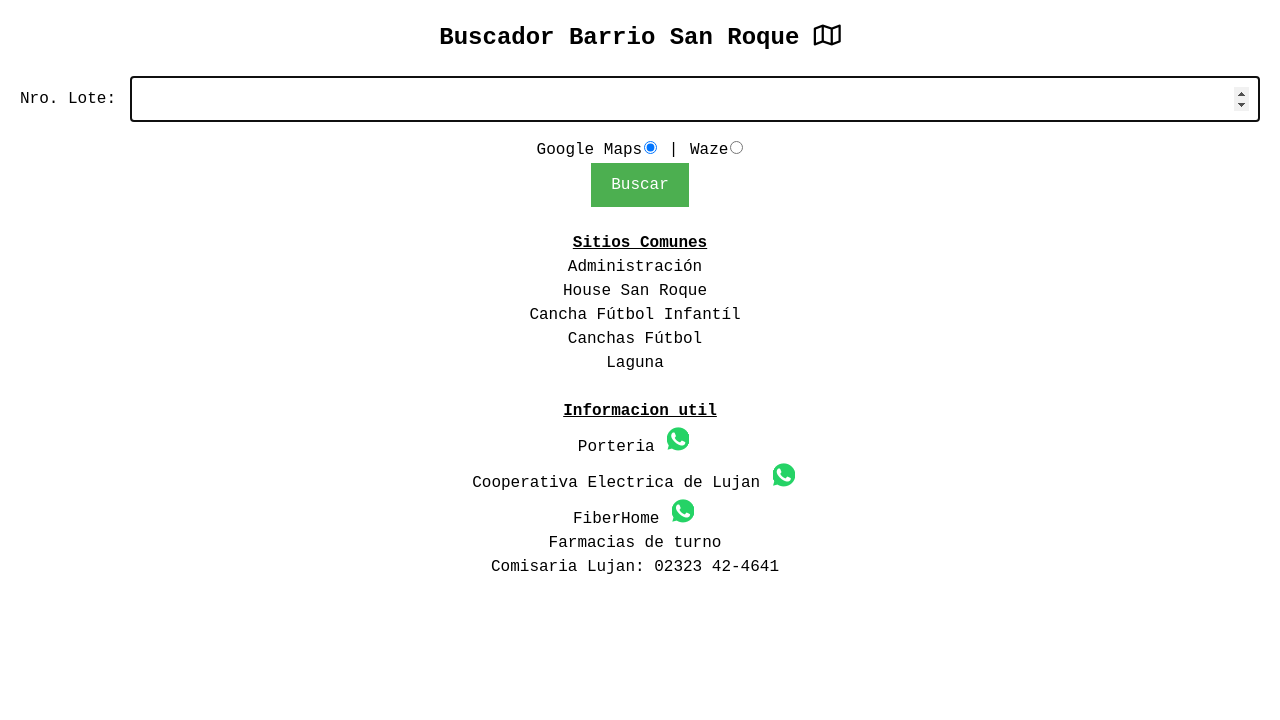
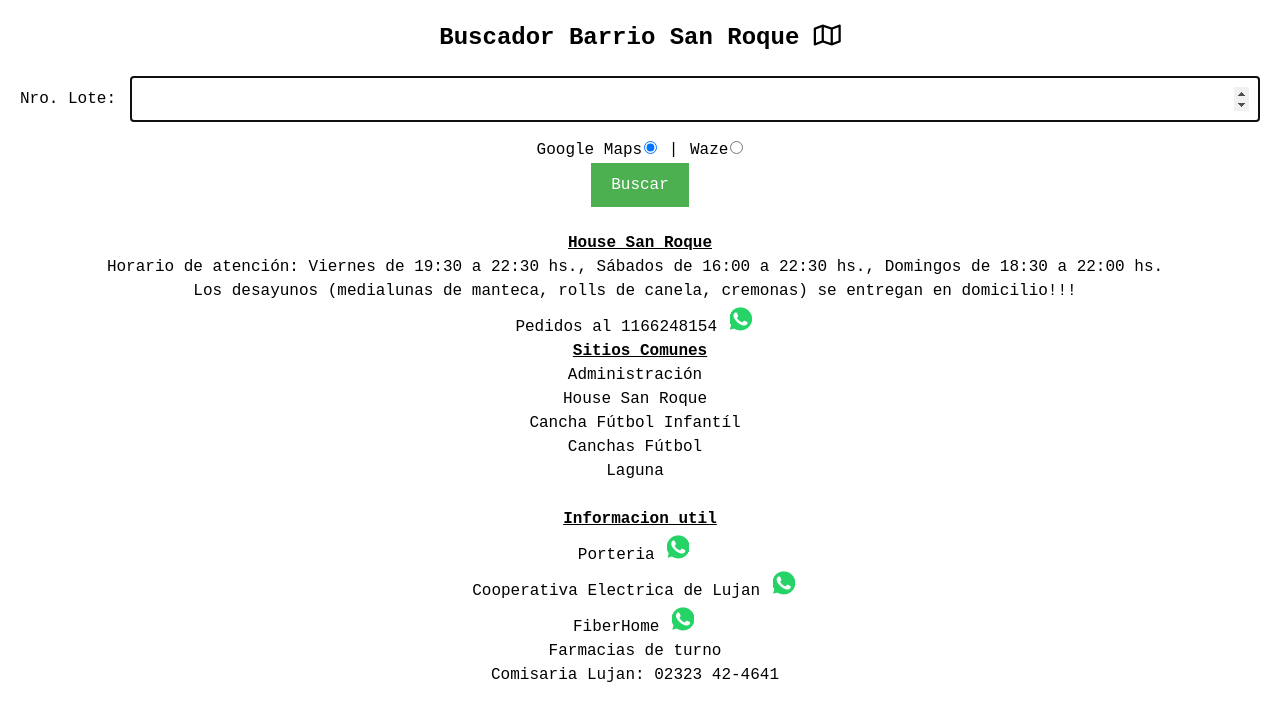
Before and after one commit to Obetux/SanRoque, a plain HTML site: page index.html in a window 1280 px wide. Drawn offline with nearby package versions, Linux system fonts and the light colour scheme.

Commit message:
Add info house

```diff
--- a/index.html
+++ b/index.html
@@ -201,6 +201,19 @@ window.onload = function() {
         <center> <button type="submit" class="btn">Buscar</button> </center>
       </form>
   <br>
+        <center><h2><b><u>House San Roque</u></b></h2></center>
+        <ul class="common-links">
+          <li class="common-links">
+            <a href="#">Horario de atención: Viernes de 19:30 a 22:30 hs., Sábados de 16:00 a 22:30 hs., Domingos de 18:30 a 22:00 hs.</a>
+          </li>
+          <li class="common-links">
+            <a href="#">Los desayunos (medialunas de manteca, rolls de canela, cremonas) se entregan en domicilio!!!</a>
+          </li>
+          <li class="common-links">
+            <a href="https://wa.me/5491166248154">Pedidos al 1166248154 <i class="fab fa-whatsapp fa-2x"></i></a>
+          </li>
+
+        </ul>
         <center><h2><b><u>Sitios Comunes</u></b></h2></center>
         <ul class="common-links">
           <li><a href="#" class="common-link" onclick="buscarServicio('administracion',selectedMapType)">Administración</a></li>
```
